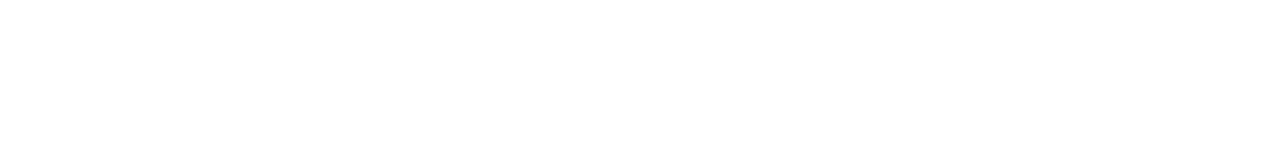
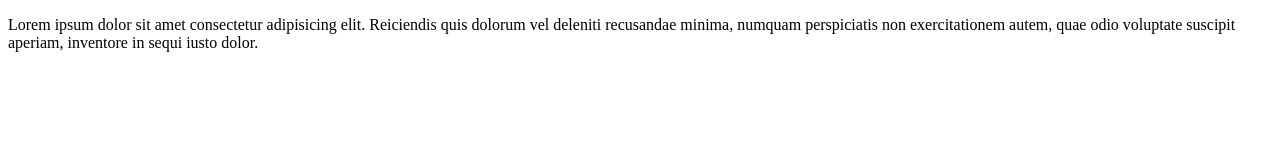
Before and after one commit to cwwyoung/my-first-repository, a plain HTML site: page index.html in a window 1280 px wide. Drawn offline with Linux system fonts and the light colour scheme.

Commit message:
added new elements to index.html

```diff
--- a/index.html
+++ b/index.html
@@ -9,7 +9,13 @@
 </head>
 
 <body>
-
+    <header></header>
+    <main>
+        <p>Lorem ipsum dolor sit amet consectetur adipisicing elit. Reiciendis quis dolorum vel deleniti recusandae
+            minima, numquam perspiciatis non exercitationem autem, quae odio voluptate suscipit aperiam, inventore in
+            sequi iusto dolor.</p>
+    </main>
+    <footer></footer>
 </body>
 
 </html>
```
